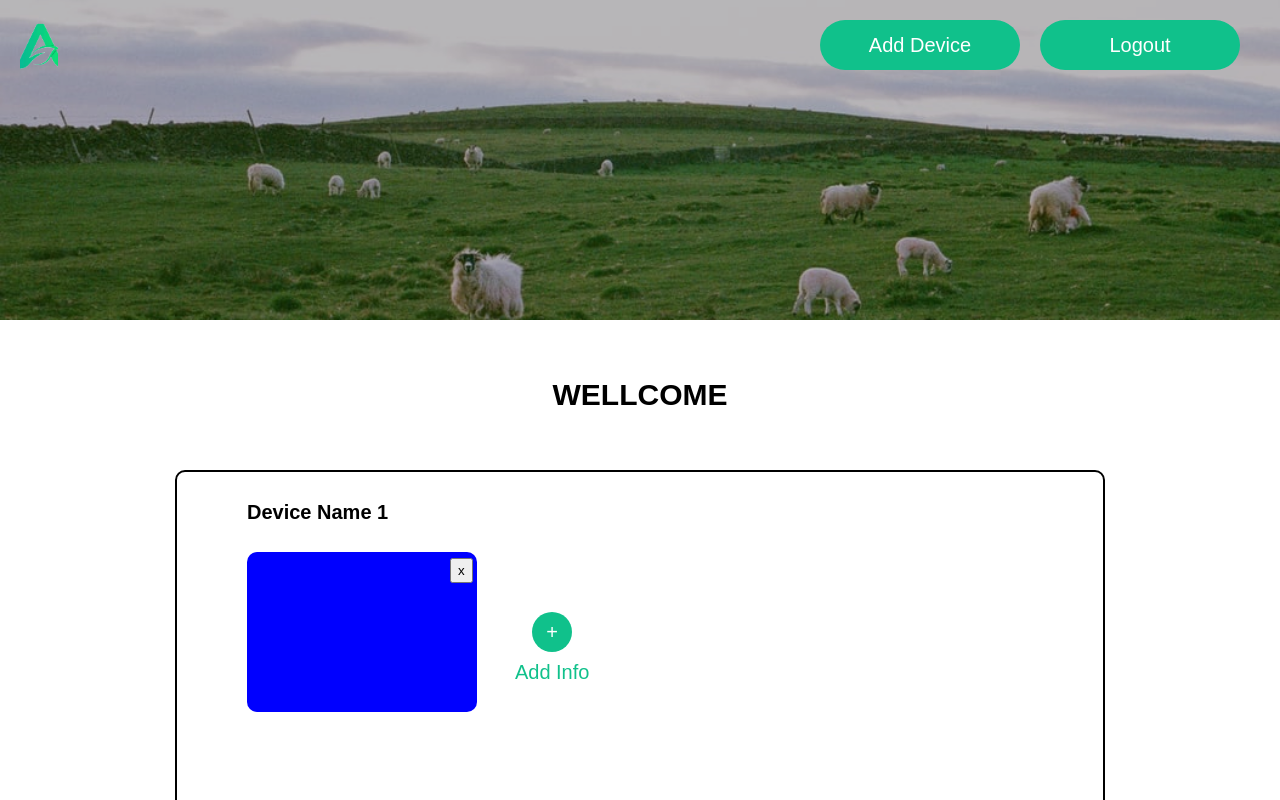
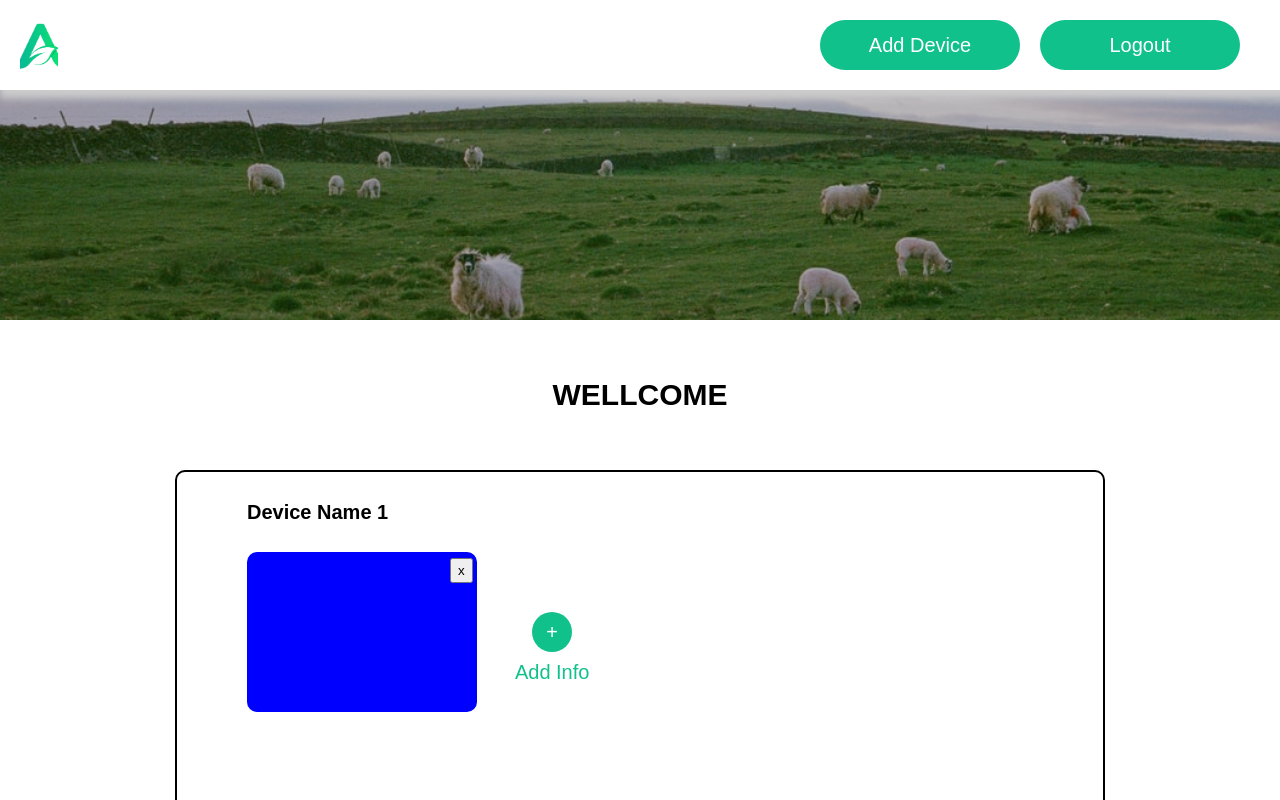
Before and after one commit to DeathSy/thai-agriculture-frontned, a React (Create React App) app: page /home in a window 1280 px wide. Built offline with nearby package versions, Linux system fonts and the light colour scheme.

Commit message:
ADD box-shadow

```diff
--- a/src/components/Navbar/Navbar.js
+++ b/src/components/Navbar/Navbar.js
@@ -29,11 +29,11 @@ export const Wrapper = styled.div`
   flex: 1;
   justify-content: space-between;
   width: 100%;
-  position: fixed;
   z-index: 1000;
-  background-color: ${props => (props.isScroll ? '#fff' : 'transparent')};
-  color: ${props => (props.isScroll ? '#000' : '#fff')};
-  transition: background-color 0.5;
+  background-color:#FFFF;
+  position:fixed;
+  color: #fff;
+  box-shadow:4px 4px 8px 5px #ccc;
 `
 
 export const ActionContainer = styled.div`
```
